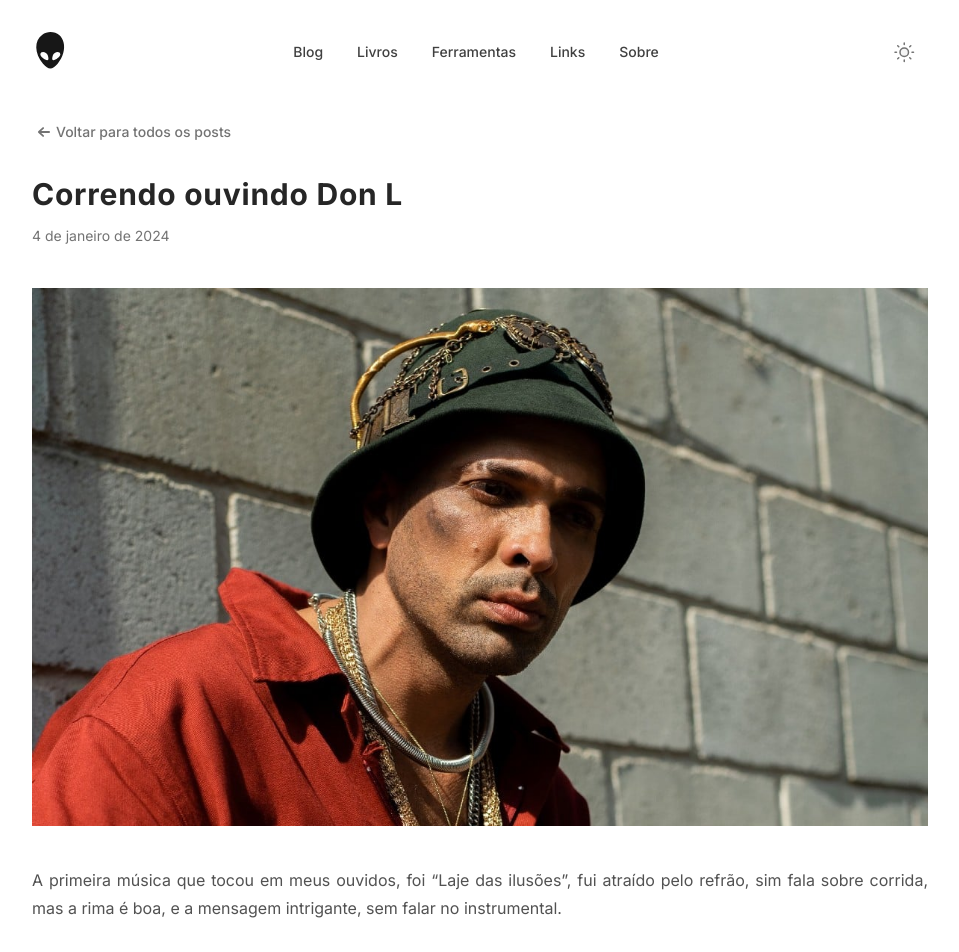
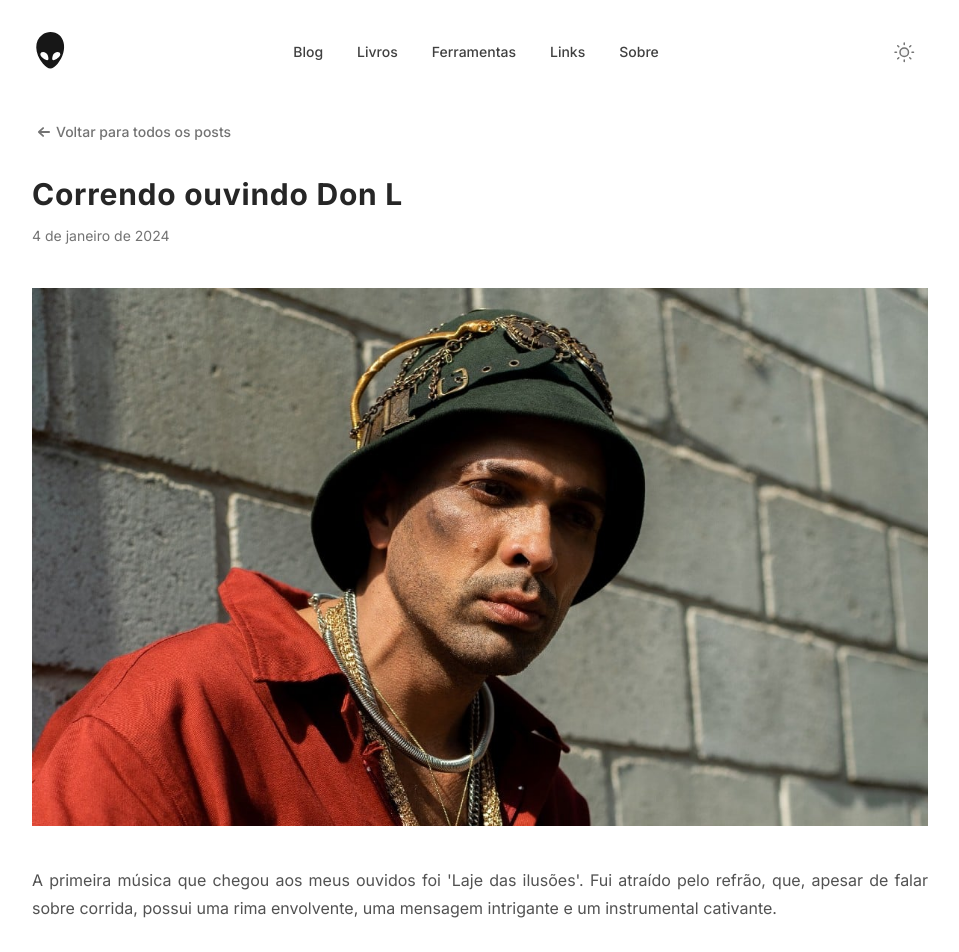
Before and after one commit to abnerssantana/personal-site, a Next.js app: page /blog/donl in a window 1280 px wide. Shown: the top 952 px of the page, without its empty margins (160-1119 px from the left). Built offline with nearby package versions, Linux system fonts and the light colour scheme.

Commit message:
melhoria no texto

```diff
--- a/src/pages/blog/donl/index.mdx
+++ b/src/pages/blog/donl/index.mdx
@@ -14,7 +14,7 @@ export default (props) => <ArticleLayout meta={meta} {...props} />
 
 <Image src={donl} alt="Don L" />
 
-A primeira música que tocou em meus ouvidos, foi “Laje das ilusões”, fui atraído pelo refrão, sim fala sobre corrida, mas a rima é boa, e a mensagem intrigante, sem falar no instrumental.
+A primeira música que chegou aos meus ouvidos foi 'Laje das ilusões'. Fui atraído pelo refrão, que, apesar de falar sobre corrida, possui uma rima envolvente, uma mensagem intrigante e um instrumental cativante.
 
 >Enquanto você dorme, o tempo anda\
 >Enquanto você anda, o tempo corre\
@@ -40,7 +40,7 @@ O poema de **Jenário de Fátima**, sintetiza as aspirações de Don L e o tema
 É esse tipo de música me fascina, a composição é rica e cheia de cultura, e as letras martelam minha cabeça e me fazem pensar. Além de ser gostosas de ouvir e correr.
 
 
-Não ouça a penas, mas explore as letras das músicas do Don L, sempre tem algo novo para aprender e absorver, um bom lugar para isso é no site: <a href="https://genius.com/artists/Don-l" target="_blank">Genius</a>
+Não ouça apenas, mas explore as letras das músicas do Don L, sempre tem algo novo para aprender e absorver, um bom lugar para isso é no site: <a href="https://genius.com/artists/Don-l" target="_blank">Genius</a>
 
 ## Minhas músicas favoritas:
 
```
